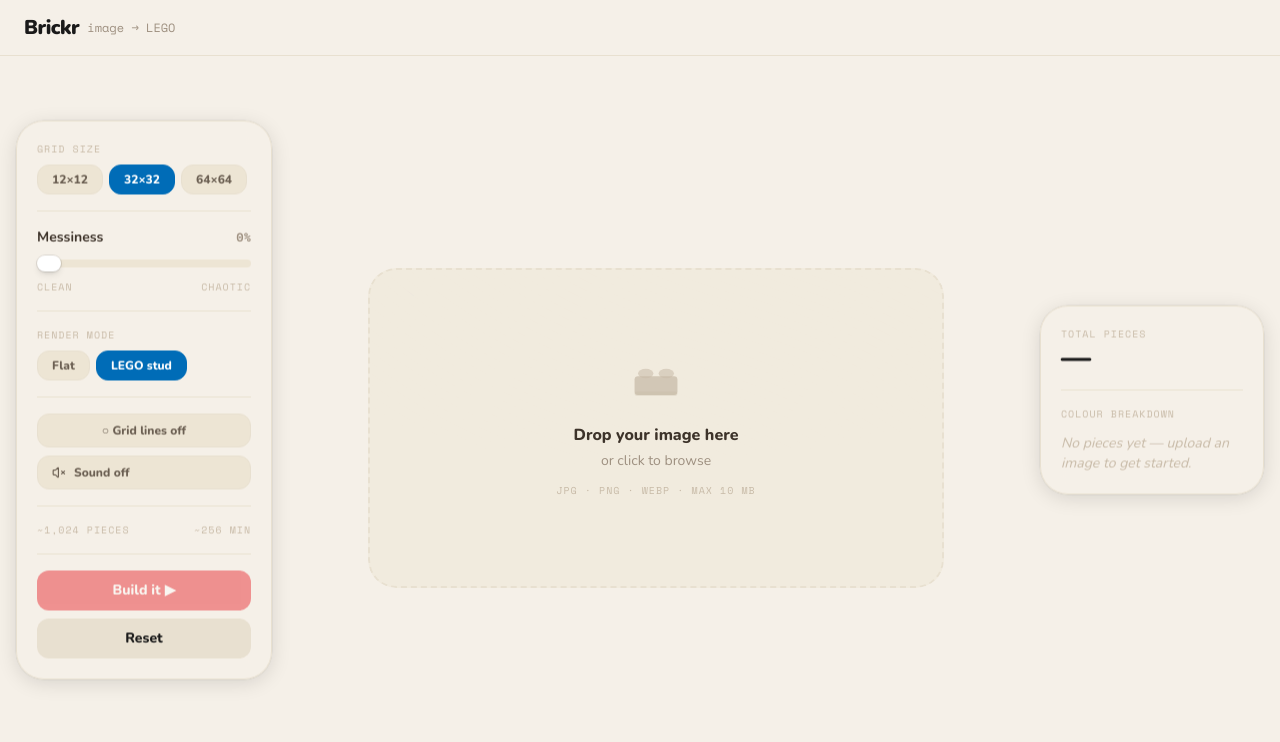
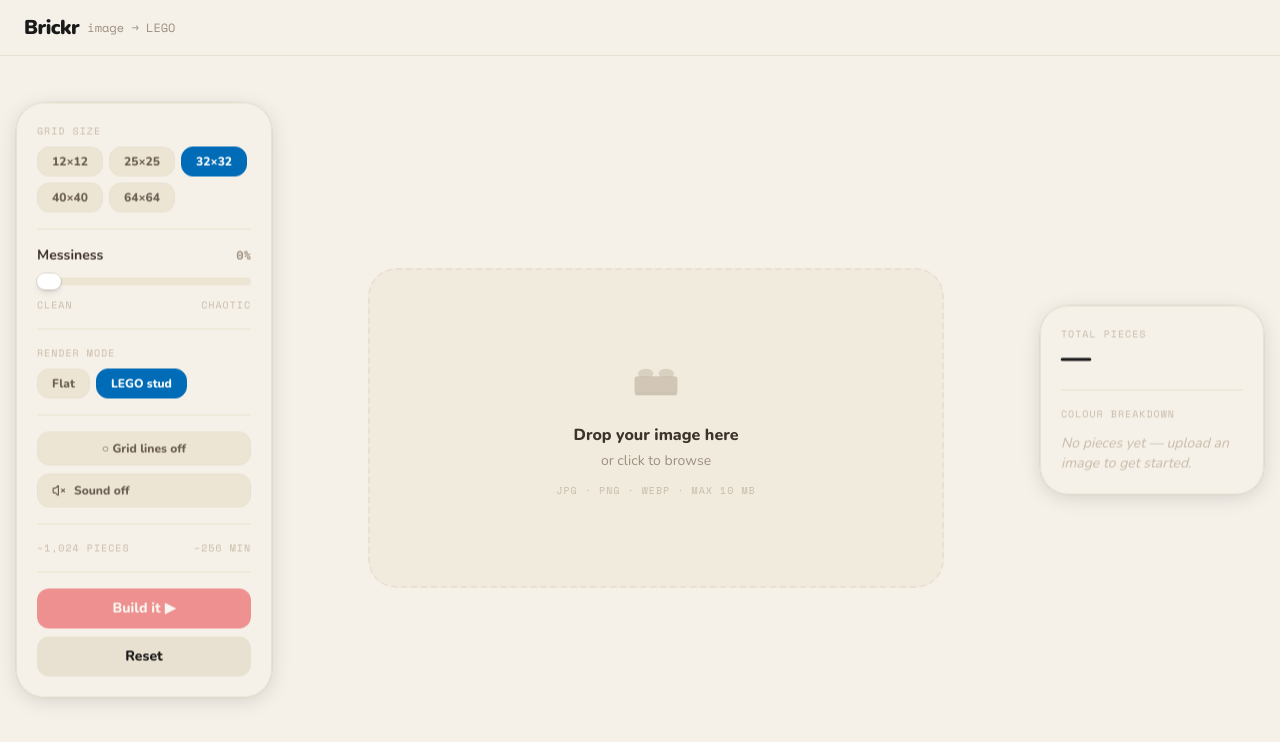
Before and after one commit to pandakn/brickr, a Next.js app: page / in a window 1280 px wide. Shown: the top 742 px of the page. Built offline with nearby package versions, Linux system fonts and the light colour scheme.

Commit message:
feat: add 25x25 and 40x40 grid sizes

```diff
--- a/components/controls/GridSizePicker.tsx
+++ b/components/controls/GridSizePicker.tsx
@@ -1,7 +1,7 @@
-'use client'
+"use client"
 
-import { cn } from '@/lib/cn'
-import type { GridSize } from '@/types'
+import { cn } from "@/lib/cn"
+import type { GridSize } from "@/types"
 
 // ─── Types ────────────────────────────────────────────────────────────────
 
@@ -13,9 +13,11 @@ export interface GridSizePickerProps {
 // ─── Constants ────────────────────────────────────────────────────────────
 
 const SIZES: { value: GridSize; label: string }[] = [
-  { value: 12, label: '12×12' },
-  { value: 32, label: '32×32' },
-  { value: 64, label: '64×64' },
+  { value: 12, label: "12×12" },
+  { value: 25, label: "25×25" },
+  { value: 32, label: "32×32" },
+  { value: 40, label: "40×40" },
+  { value: 64, label: "64×64" },
 ]
 
 // ─── Component ────────────────────────────────────────────────────────────
@@ -28,7 +30,7 @@ const SIZES: { value: GridSize; label: string }[] = [
  */
 export function GridSizePicker({ value, onChange }: GridSizePickerProps) {
   return (
-    <div className="flex gap-1.5" role="group" aria-label="Grid size">
+    <div className="flex flex-wrap gap-1.5" role="group" aria-label="Grid size">
       {SIZES.map((size) => {
         const isActive = value === size.value
         return (
@@ -39,14 +41,14 @@ export function GridSizePicker({ value, onChange }: GridSizePickerProps) {
             aria-pressed={isActive}
             className={cn(
               // Base — from DESIGN.md grid pill pattern
-              'border-[1.5px] px-3.5 py-1.5 rounded-md',
-              'font-display font-extrabold text-xs',
-              'cursor-pointer transition-all duration-base',
-              'active:scale-[0.97]',
+              "rounded-md border-[1.5px] px-3.5 py-1.5",
+              "font-display text-xs font-extrabold",
+              "duration-base cursor-pointer transition-all",
+              "active:scale-[0.97]",
               // State
               isActive
-                ? 'bg-brick-blue text-white border-brick-blue'
-                : 'bg-sand-200 text-sand-600 border-sand-300 hover:border-sand-400',
+                ? "border-brick-blue bg-brick-blue text-white"
+                : "border-sand-300 bg-sand-200 text-sand-600 hover:border-sand-400"
             )}
           >
             {size.label}
--- a/types/index.ts
+++ b/types/index.ts
@@ -21,10 +21,10 @@ export type LegoColor = {
 // ─── Canvas configuration ──────────────────────────────────────────────────
 
 /** How many LEGO studs to render along each axis. */
-export type GridSize = 12 | 32 | 64
+export type GridSize = 12 | 25 | 32 | 40 | 64
 
 /** Whether cells render as a flat square or a square with a raised circular stud. */
-export type RenderMode = 'flat' | 'stud'
+export type RenderMode = "flat" | "stud"
 
 // ─── Application state ─────────────────────────────────────────────────────
 
```
